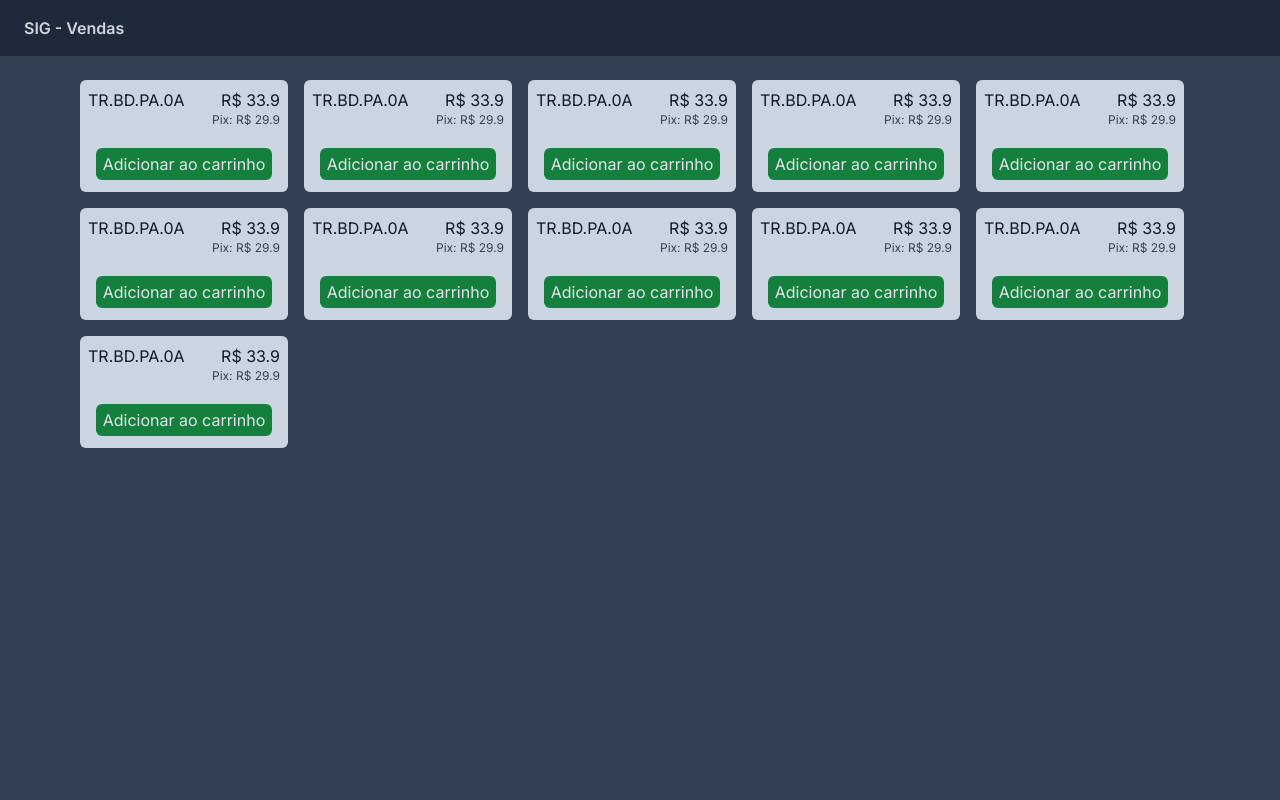
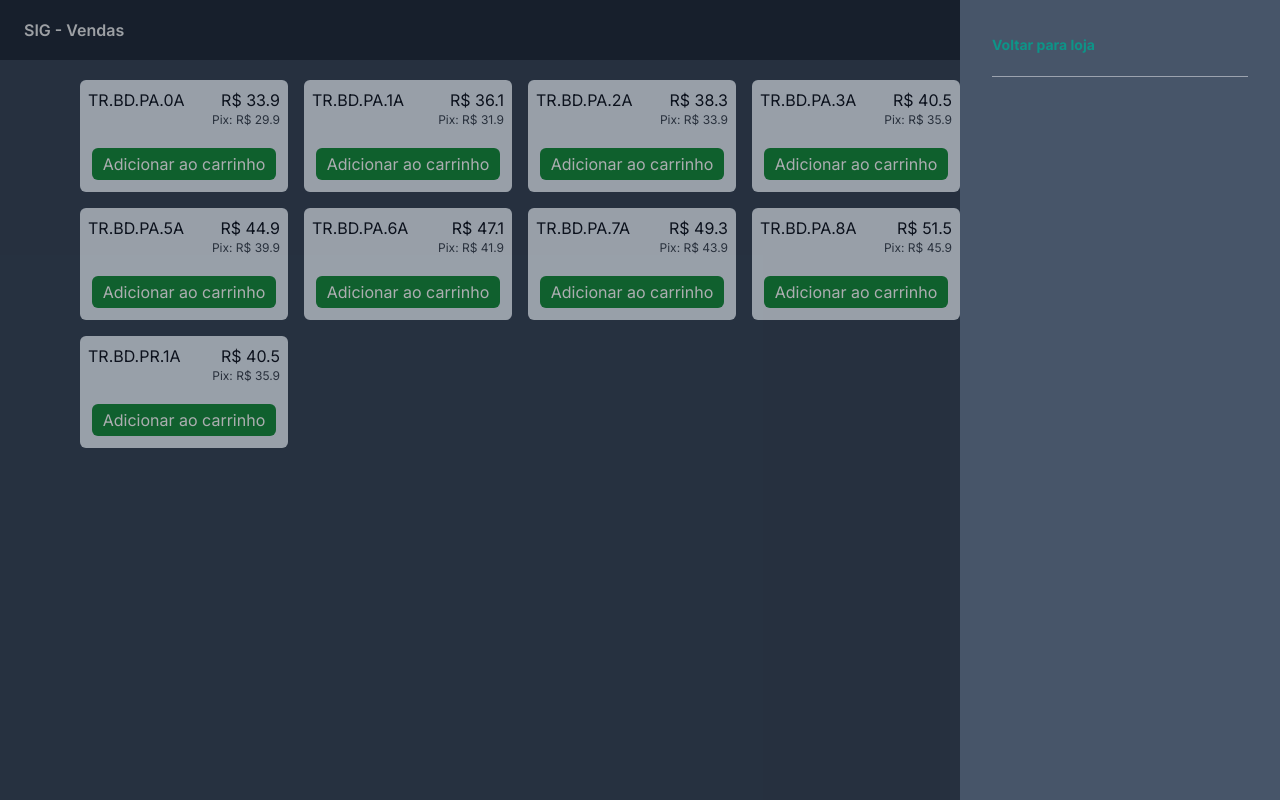
Before and after one commit to Ramon-Mateus/SIG-Vendas, a Next.js app: page / in a window 1280 px wide. Built offline with nearby package versions, Linux system fonts and the light colour scheme.

Commit message:
feat: carrinho de produtos

```diff
--- a/package.json
+++ b/package.json
@@ -12,7 +12,8 @@
     "@prisma/client": "^5.17.0",
     "next": "14.2.5",
     "react": "^18",
-    "react-dom": "^18"
+    "react-dom": "^18",
+    "zustand": "^4.5.4"
   },
   "devDependencies": {
     "@types/node": "^20",
--- /dev/null
+++ b/src/app/components/AddCart.tsx
@@ -0,0 +1,17 @@
+'use client'
+
+import { useCartStore } from "../lib/store"
+import { product } from "../lib/types"
+
+export function AddCart({product}: { product: product }) {
+    const { addProduct } = useCartStore();
+
+    return (
+        <button
+            onClick={() => addProduct(product)}
+            className="mt-5 bg-green-700 text-gray-200 mx-1 mb-1 p-1 rounded-md"
+        >
+            Adicionar ao carrinho
+        </button>
+    )
+}
--- /dev/null
+++ b/src/app/components/Cart.tsx
@@ -0,0 +1,22 @@
+'use client'
+import { CartDrawer } from "./CartDrawer";
+import { useCartStore } from "../lib/store"
+
+export function Cart() {
+    const useStore = useCartStore();
+    return (
+        <div>
+            <div onClick={() => useStore.toggleCart()} className="flex items-center cursor-pointer relative">
+                <div className="h-7 w-7 bg-black"></div>
+                <span className="bg-teal-600 text-sm font-bold rounded-full h-5 w-5 flex items-center justify-center absolute left-3 bottom-3">
+                    {useStore.cart.length}
+                </span>
+            </div>
+            {
+                !useStore.isOpen && (
+                    <CartDrawer />
+                )
+            }
+        </div>
+    )
+}
--- /dev/null
+++ b/src/app/components/CartDrawer.tsx
@@ -0,0 +1,41 @@
+'use client'
+
+import { useCartStore } from "../lib/store"
+
+export function CartDrawer() {
+    const useStore = useCartStore();
+    return (
+        <div onClick={() => useStore.toggleCart()} className="fixed w-full h-screen bg-black/25 left-0 top-0 z-50">
+            <div onClick={(e) => e.stopPropagation()} className="absolute bg-slate-600 right-0 top-0 w-1/4 h-screen p-8 overflow-y-scroll">
+                <button onClick={() => useStore.toggleCart()} className="font-bold text-sm text-teal-600">
+                    Voltar para loja
+                </button>
+                <div className="border-t border-gray-400 my-5"></div>
+                {
+                    useStore.cart.map((item) => (
+                        <div key={item.SKU} className="flex py-4 border border-slate-500 rounded-md mt-4 px-2">
+                            <div className="flex items-center justify-between w-full">
+                                <div>
+                                    <h1>{item.SKU}</h1>
+                                    <h2 className="text-gray-400">Quantidade: {item.quantity}</h2>
+                                </div>
+                                <div>
+                                    <p className="text-md">R$ {item.preco_cheio}</p>
+                                    <p className="text-sm">Pix: R$ {item.preco_descontado}</p>
+                                </div>
+                                <div className="flex flex-col gap-2">
+                                    <button onClick={() => useStore.addProduct(item)} className="border border-slate-400 rounded-md p-1">
+                                        Adicionar
+                                    </button>
+                                    <button onClick={() => useStore.removeProduct(item)} className="border border-slate-400 rounded-md p-1">
+                                        Remover
+                                    </button>
+                                </div>
+                            </div>
+                        </div>
+                    ))
+                }
+            </div>
+        </div>
+    )
+}
--- a/src/app/components/Navbar.tsx
+++ b/src/app/components/Navbar.tsx
@@ -1,4 +1,5 @@
 import Link from "next/link";
+import { Cart } from "./Cart";
 
 export function NavBar() {
     return (
@@ -7,6 +8,7 @@ export function NavBar() {
                     href="/"
                     className="font-semibold text-md items-center"
                 >SIG - Vendas</Link>
+                <Cart/>
             </nav>
     )
 }
--- a/src/app/components/Product.tsx
+++ b/src/app/components/Product.tsx
@@ -1,4 +1,5 @@
 import { product } from "../lib/types"
+import { AddCart } from "./AddCart"
 
 type ProductProps = {
     product: product
@@ -14,7 +15,7 @@ export function Product({ product }: ProductProps) {
                     <p className="text-xs text-gray-700">Pix: R$ {product.preco_descontado}</p>
                 </div>
             </div>
-            <button className="mt-5 bg-green-700 text-gray-200 mx-2 mb-1 p-1 rounded-md">Adicionar ao carrinho</button>
+            <AddCart product={product}/>
         </div>
     )
 }
--- /dev/null
+++ b/src/app/lib/store.ts
@@ -0,0 +1,51 @@
+import { create } from "zustand";
+import { persist } from "zustand/middleware";
+import { product } from "./types";
+
+type CartState = {
+    cart: product[];
+    addProduct: (product: product) => void;
+    removeProduct: (product: product) => void;
+    isOpen: boolean;
+    toggleCart: () => void;
+}
+
+export const useCartStore = create<CartState>()(
+    persist((set) => ({
+        cart: [],
+        addProduct: (item) =>
+            set((state) => {
+                const product = state.cart.find((p) => p.SKU === item.SKU);
+                if (product) {
+                    const updatedCart = state.cart.map((p) => {
+                        if (p.SKU === item.SKU) {
+                            return { ...p, quantity: p.quantity ? p.quantity + 1 : 1 };
+                        }
+                        return p;
+                    });
+                    return { cart: updatedCart };
+                } else {
+                    return { cart: [...state.cart, { ...item, quantity: 1 }] };
+                }
+            }),
+        removeProduct: (item) =>
+            set((state) => {
+                const existingProduct = state.cart.find((p) => p.SKU === item.SKU);
+
+                if (existingProduct && existingProduct.quantity! > 1) {
+                    const updatedCart = state.cart.map((p) => {
+                        if(p.SKU === item.SKU) {
+                            return { ...p, quantity: p.quantity! - 1 };
+                        }
+                        return p;
+                    });
+                    return { cart: updatedCart };
+                } else {
+                    const filteredCart = state.cart.filter((p) => p.SKU !== item.SKU);
+                    return { cart: filteredCart }
+                }
+            }),
+        isOpen: false,
+        toggleCart: () => set((state) => ({isOpen: !state.isOpen }))
+    }), { name: 'cart-storage'})
+)
--- a/src/app/lib/types.ts
+++ b/src/app/lib/types.ts
@@ -2,5 +2,6 @@ export type product = {
     SKU: string,
     produto: string,
     preco_cheio: number,
-    preco_descontado: number
+    preco_descontado: number,
+    quantity?: number
 }
--- a/src/app/page.tsx
+++ b/src/app/page.tsx
@@ -5,16 +5,16 @@ export default function Home() {
   return (
     <div className="flex gap-4 flex-wrap mx-auto max-w-7xl">
       <Product product={SKUs[0]} />
-      <Product product={SKUs[0]} />
-      <Product product={SKUs[0]} />
-      <Product product={SKUs[0]} />
-      <Product product={SKUs[0]} />
-      <Product product={SKUs[0]} />
-      <Product product={SKUs[0]} />
-      <Product product={SKUs[0]} />
-      <Product product={SKUs[0]} />
-      <Product product={SKUs[0]} />
-      <Product product={SKUs[0]} />
+      <Product product={SKUs[1]} />
+      <Product product={SKUs[2]} />
+      <Product product={SKUs[3]} />
+      <Product product={SKUs[4]} />
+      <Product product={SKUs[5]} />
+      <Product product={SKUs[6]} />
+      <Product product={SKUs[7]} />
+      <Product product={SKUs[8]} />
+      <Product product={SKUs[9]} />
+      <Product product={SKUs[10]} />
     </div>
   );
 }
```
Also changed, not shown: 1 other file (tests, documents, lock files or other folders). Lines whose indentation alone changed are shown as unchanged.
